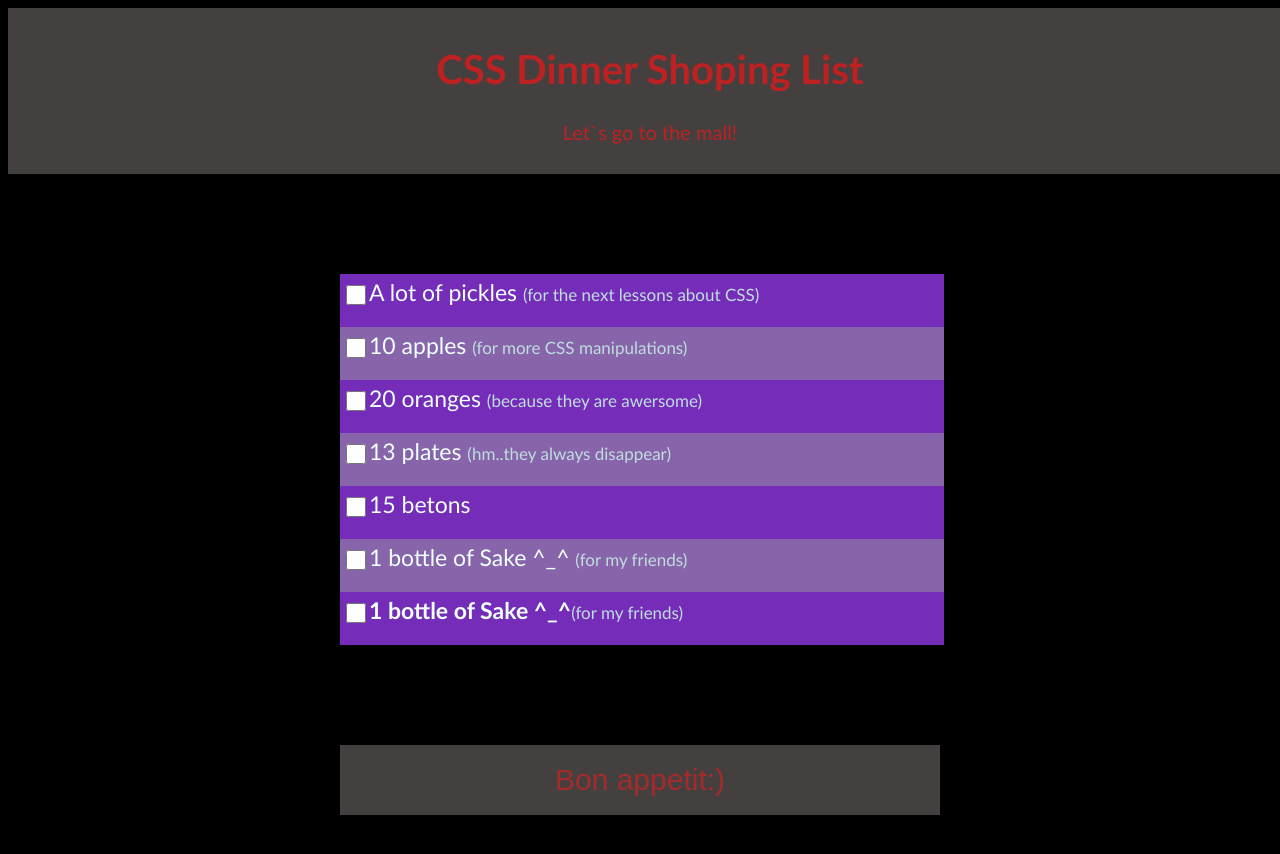
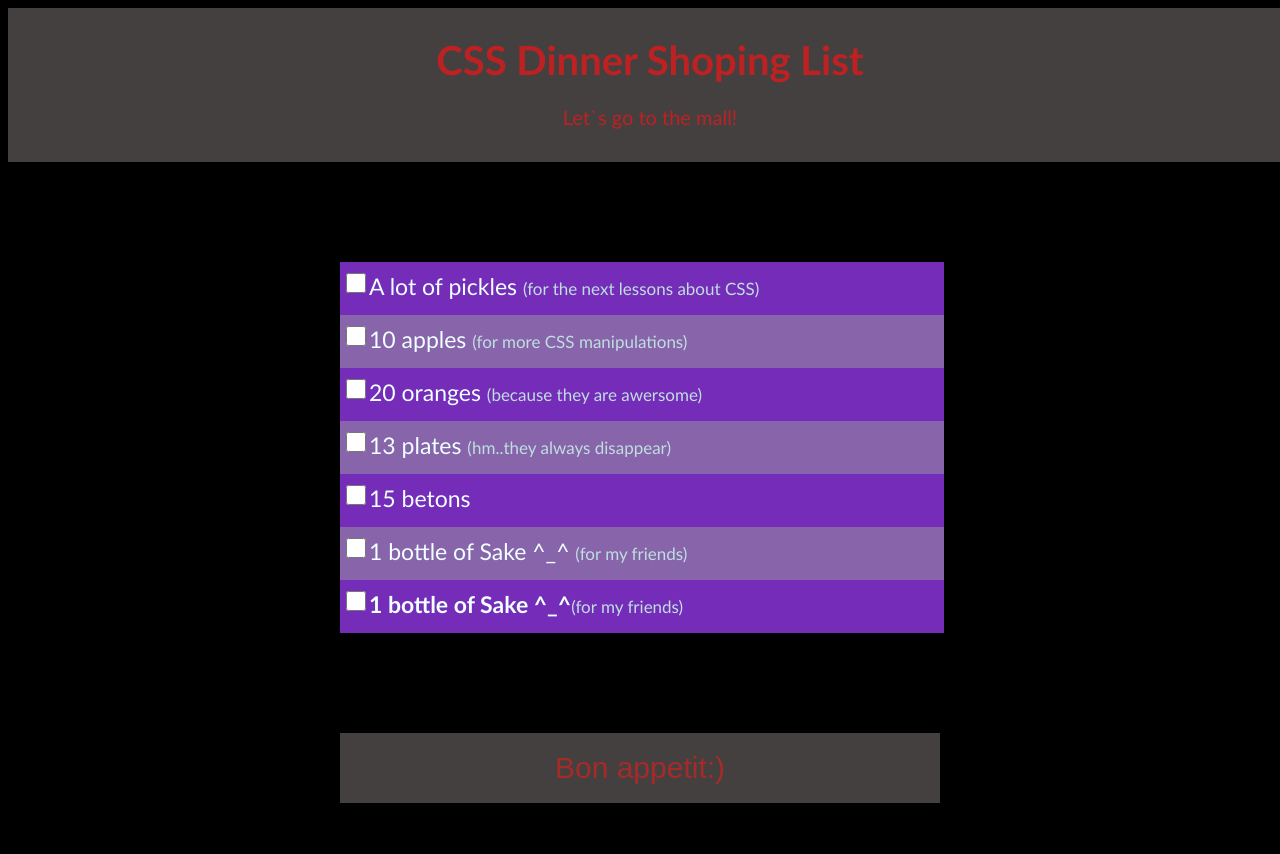
Before and after one commit to biriukov10/shopping-list, a plain HTML site: page index.html in a window 1280 px wide. Shown: the top 854 px of the page. Drawn offline with Linux system fonts and the light colour scheme.

Commit message:
add line-height

```diff
--- a/style.css
+++ b/style.css
@@ -13,6 +13,7 @@ header {
   color: rgba(228, 24, 24, 0.767);
   font-size: 20px;
   background-color: rgb(68, 64, 64);
+  line-height: 30px;
   padding: 10px;
 }
 .wrap {
@@ -39,7 +40,7 @@ header {
   float: left;
 }
  .list div span {
-  text-align: center;
+  /* text-align: center; */
 }
 .list input {
   float: left;
@@ -58,6 +59,7 @@ header {
   font-size: 23px;
   border-top: 2px solid transparent;
   border-bottom: 2px solid transparent;
+  line-height: 40px;
 }
 .list li:nth-child(odd) {
   background-color: rgb(117, 45, 185);
```
